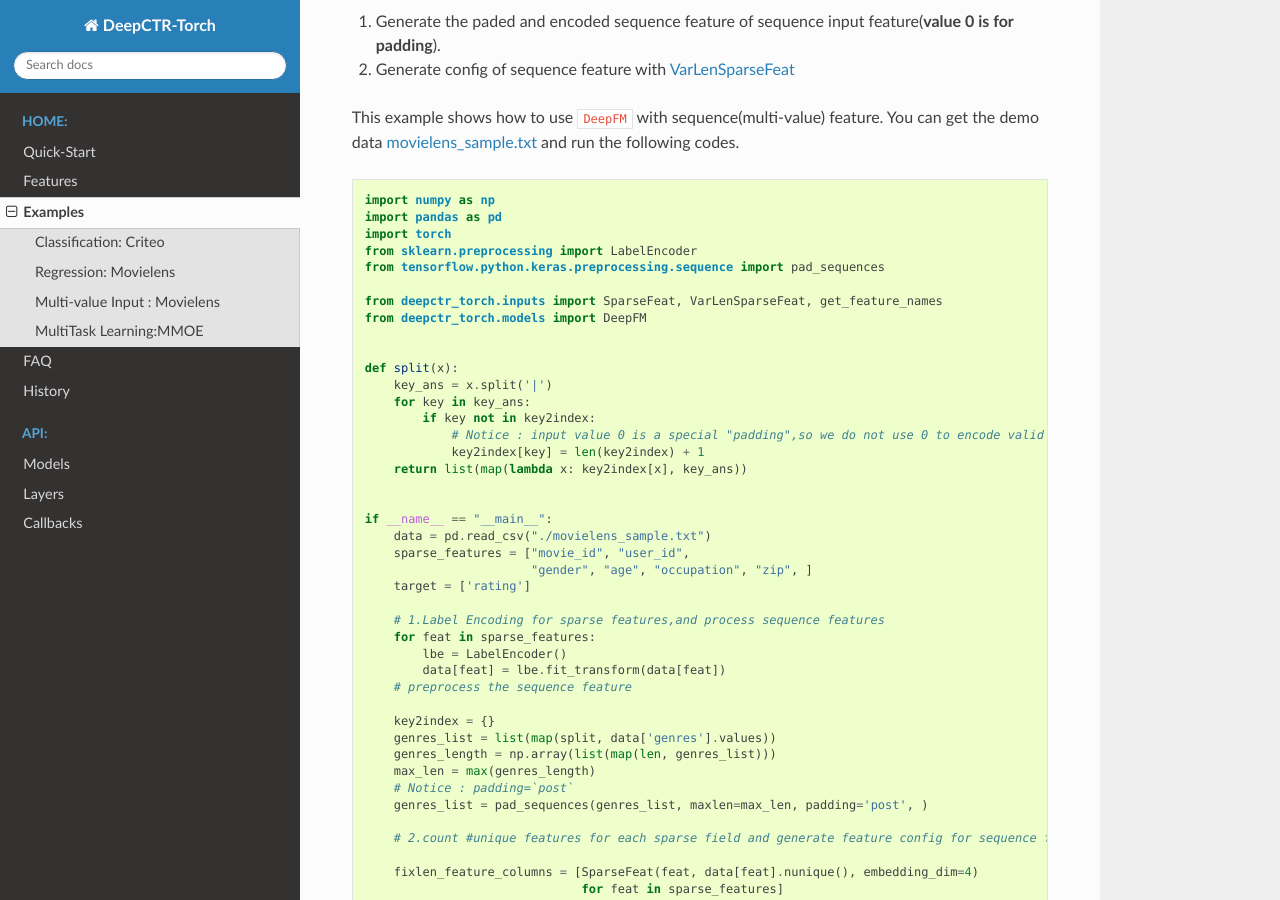
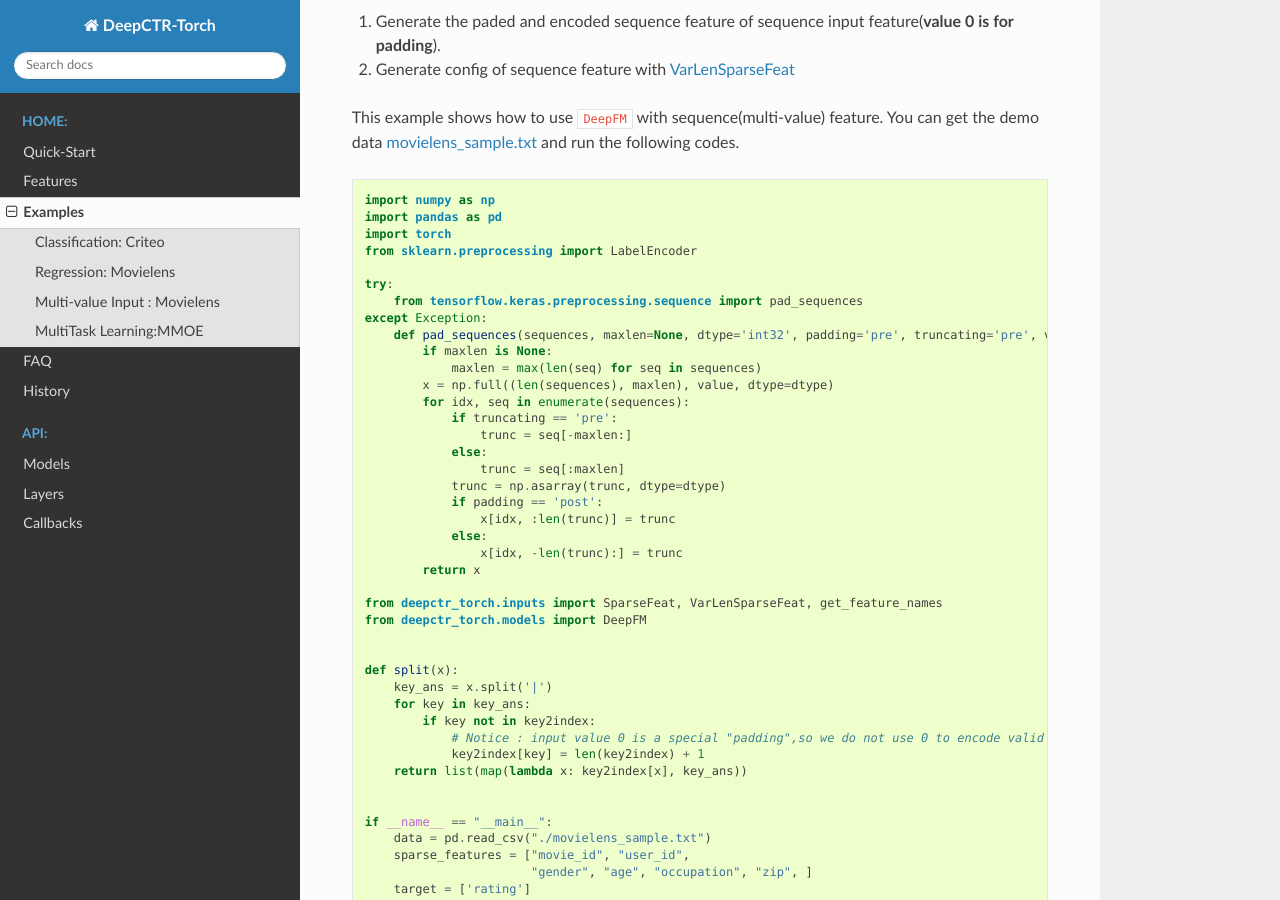
Before and after one commit to shenweichen/DeepCTR-Torch, a Sphinx documentation site: the page built from docs/source/Examples.md, in a window 1280 px wide and 900 px high, scrolled down 3501 px. Built offline with Sphinx 7.4.7 and the Read the Docs theme 3.1.0, drawn with Linux system fonts in a browser that asks for light colours; pages that are not in the unit, such as notebooks, are missing from menus.

Commit message:
docs: refresh compatibility notes and examples imports

```diff
--- a/docs/requirements.readthedocs.txt
+++ b/docs/requirements.readthedocs.txt
@@ -1,3 +1,2 @@
 Cython>=0.28.5
-tensorflow==2.7.2
 scikit-learn==1.0
--- a/docs/source/Examples.md
+++ b/docs/source/Examples.md
@@ -171,7 +171,25 @@ import numpy as np
 import pandas as pd
 import torch
 from sklearn.preprocessing import LabelEncoder
-from tensorflow.python.keras.preprocessing.sequence import pad_sequences
+
+try:
+    from tensorflow.keras.preprocessing.sequence import pad_sequences
+except Exception:
+    def pad_sequences(sequences, maxlen=None, dtype='int32', padding='pre', truncating='pre', value=0):
+        if maxlen is None:
+            maxlen = max(len(seq) for seq in sequences)
+        x = np.full((len(sequences), maxlen), value, dtype=dtype)
+        for idx, seq in enumerate(sequences):
+            if truncating == 'pre':
+                trunc = seq[-maxlen:]
+            else:
+                trunc = seq[:maxlen]
+            trunc = np.asarray(trunc, dtype=dtype)
+            if padding == 'post':
+                x[idx, :len(trunc)] = trunc
+            else:
+                x[idx, -len(trunc):] = trunc
+        return x
 
 from deepctr_torch.inputs import SparseFeat, VarLenSparseFeat, get_feature_names
 from deepctr_torch.models import DeepFM
--- a/docs/source/index.rst
+++ b/docs/source/index.rst
@@ -34,6 +34,8 @@ You can read the latest code at https://github.com/shenweichen/DeepCTR-Torch and
 
 News
 -----
+04/18/2026 : Improve compatibility for Python `3.7` ~ `3.13` and PyTorch `2.4+`. CI now includes examples smoke tests. `Branch Updates <https://github.com/shenweichen/DeepCTR-Torch/tree/torch2.x>`_
+
 10/22/2022 : Add multi-task models: SharedBottom, ESMM, MMOE, PLE. `Changelog <https://github.com/shenweichen/DeepCTR-Torch/releases/tag/v0.2.9>`_
 
 06/19/2022 : Fix some bugs.  `Changelog <https://github.com/shenweichen/DeepCTR-Torch/releases/tag/v0.2.8>`_
```
Also changed, not shown: docs/source/History.md (+1 -0 lines).
